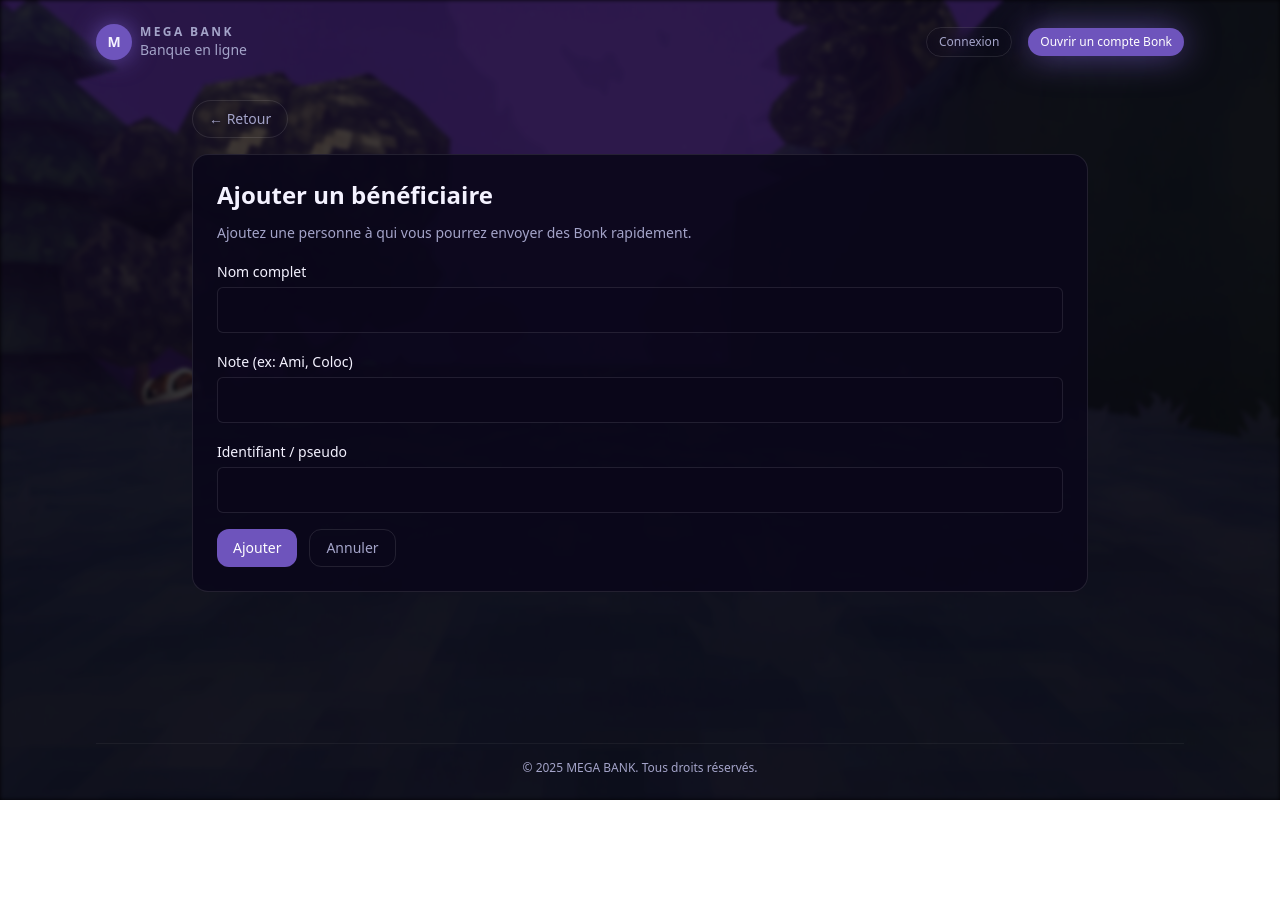
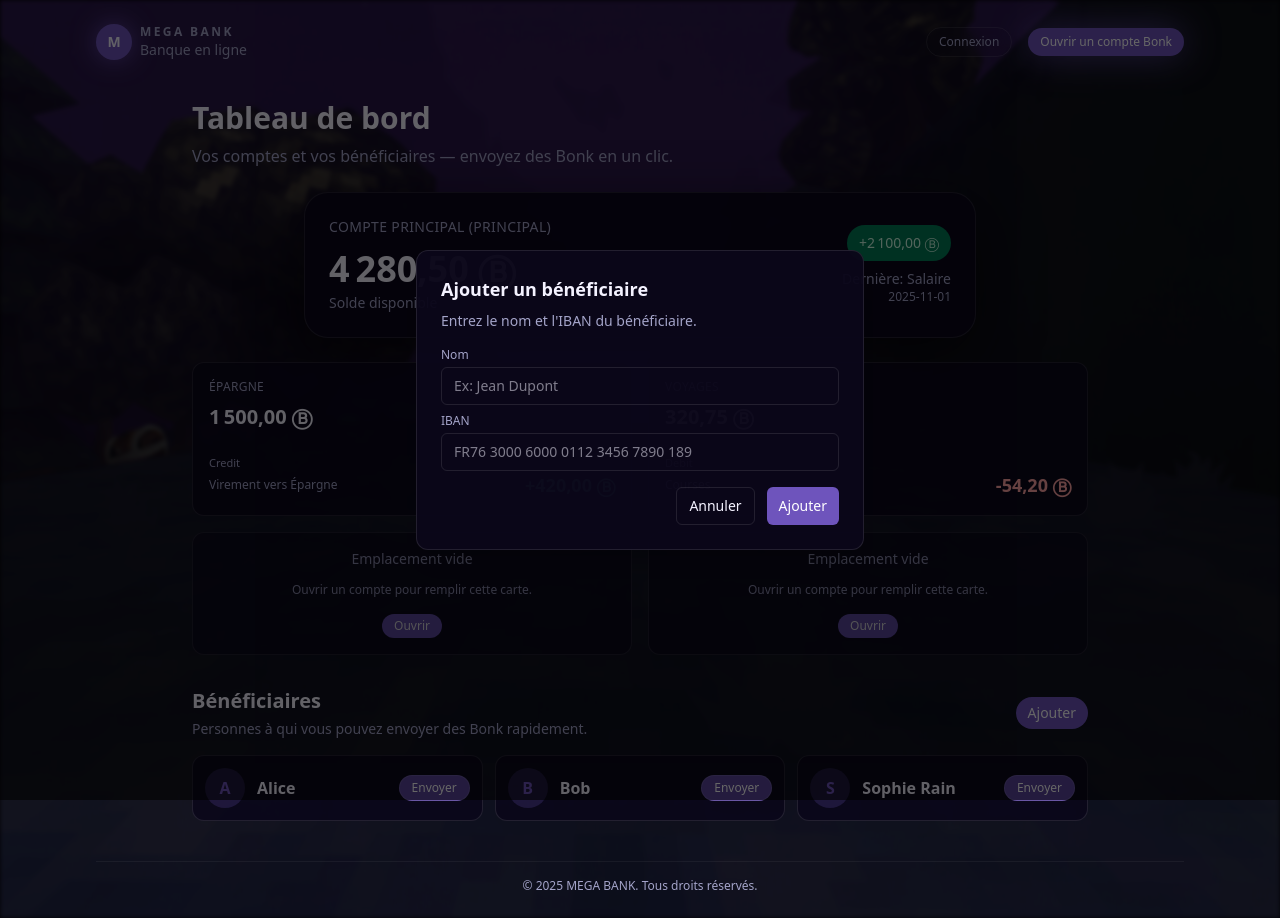
Before and after one commit to xhuriken/megabankreact, a React (Vite) app: page /dashboard in a window 1280 px wide. Both pictures are taken after a click on the button "Ajouter". Before the commit the page ends 800 px from the top, so only its background shows below. Built offline with nearby package versions, Linux system fonts and the light colour scheme.

Commit message:
modif for beneficiary

```diff
--- a/src/pages/AddBeneficiary.jsx
+++ /dev/null
@@ -1,49 +0,0 @@
-import React, { useState } from "react";
-
-export default function AddBeneficiary({ onBack, onAdd }) {
-  const [name, setName] = useState("");
-  const [note, setNote] = useState("");
-  const [handle, setHandle] = useState("");
-
-  function handleSubmit(e) {
-    e.preventDefault();
-    if (!name.trim() || !handle.trim()) return;
-    const newBeneficiary = { id: `b-${Date.now()}`, name: name.trim(), note: note.trim(), handle: handle.trim() };
-    onAdd?.(newBeneficiary);
-  }
-
-  return (
-    <section className="mx-auto max-w-4xl">
-      <button onClick={onBack} className="mb-4 rounded-full border border-white/10 px-4 py-2 text-sm text-text-muted hover:text-text">
-        ← Retour
-      </button>
-
-      <div className="rounded-2xl border border-white/10 bg-surface/90 p-6">
-        <h1 className="text-2xl font-semibold mb-3">Ajouter un bénéficiaire</h1>
-        <p className="text-sm text-text-muted mb-4">Ajoutez une personne à qui vous pourrez envoyer des Bonk rapidement.</p>
-
-        <form onSubmit={handleSubmit} className="space-y-4">
-          <div>
-            <label className="text-sm">Nom complet</label>
-            <input value={name} onChange={(e) => setName(e.target.value)} className="mt-1 w-full rounded-md bg-surface/40 border border-white/10 p-3 text-sm outline-none" />
-          </div>
-
-          <div>
-            <label className="text-sm">Note (ex: Ami, Coloc)</label>
-            <input value={note} onChange={(e) => setNote(e.target.value)} className="mt-1 w-full rounded-md bg-surface/40 border border-white/10 p-3 text-sm outline-none" />
-          </div>
-
-          <div>
-            <label className="text-sm">Identifiant / pseudo</label>
-            <input value={handle} onChange={(e) => setHandle(e.target.value)} className="mt-1 w-full rounded-md bg-surface/40 border border-white/10 p-3 text-sm outline-none" />
-          </div>
-
-          <div className="flex gap-3">
-            <button type="submit" className="rounded-xl bg-primary px-4 py-2 text-sm text-white">Ajouter</button>
-            <button type="button" onClick={onBack} className="rounded-xl border border-white/10 px-4 py-2 text-sm text-text-muted">Annuler</button>
-          </div>
-        </form>
-      </div>
-    </section>
-  );
-}
--- a/src/pages/Dashboard.jsx
+++ b/src/pages/Dashboard.jsx
@@ -1,6 +1,5 @@
 import React, { useState } from "react";
 import Account from "./Account";
-import AddBeneficiary from "./AddBeneficiary";
 
 // Sample mock data for demo. Replace with real data (props / API) as needed.
 const sampleAccounts = [
@@ -39,24 +38,15 @@ export default function Dashboard({ accounts = sampleAccounts, beneficiaries = s
   const [isAddingBeneficiary, setIsAddingBeneficiary] = useState(false);
   const [accountsState, setAccountsState] = useState(accounts);
   const [beneficiariesState, setBeneficiariesState] = useState(beneficiaries);
+  const [newName, setNewName] = useState("");
+  const [newIban, setNewIban] = useState("");
 
   // If an account is selected, show the account detail page
   if (selectedAccount) {
     return <Account account={selectedAccount} onBack={() => setSelectedAccount(null)} />;
   }
 
-  // If adding a beneficiary, show the add form
-  if (isAddingBeneficiary) {
-    return (
-      <AddBeneficiary
-        onBack={() => setIsAddingBeneficiary(false)}
-        onAdd={(b) => {
-          setBeneficiariesState((prev) => [b, ...prev]);
-          setIsAddingBeneficiary(false);
-        }}
-      />
-    );
-  }
+  // Modal form state and handlers are rendered inline below when `isAddingBeneficiary` is true.
 
   // ensure we show at least 1 and at most 5 accounts
   const visibleAccounts = (accountsState && accountsState.length > 0) ? accountsState.slice(0, 5) : sampleAccounts.slice(0, 1);
@@ -137,27 +127,80 @@ export default function Dashboard({ accounts = sampleAccounts, beneficiaries = s
       <div className="mt-8">
         <div className="flex items-center justify-between">
           <div>
-            <h2 className="text-xl font-semibold mb-1">Bénéficiaires / Amis</h2>
+            <h2 className="text-xl font-semibold mb-1">Bénéficiaires</h2>
             <p className="text-sm text-text-muted">Personnes à qui vous pouvez envoyer des Bonk rapidement.</p>
           </div>
           <div>
-            <button onClick={() => setIsAddingBeneficiary(true)} className="rounded-full bg-primary px-3 py-1.5 text-sm font-medium text-white shadow-[0_0_35px_rgba(110,84,188,0.7)]">Ajouter</button>
+            <button
+              onClick={() => setIsAddingBeneficiary(true)}
+              className="rounded-full bg-primary px-3 py-1.5 text-sm font-medium text-white shadow-none transform transition-all duration-150 hover:scale-105 hover:shadow-[0_0_35px_rgba(110,84,188,0.7)] hover:brightness-100"
+            >
+              Ajouter
+            </button>
           </div>
         </div>
 
         <div className="mt-4 grid gap-3 sm:grid-cols-3">
           {beneficiariesState.map((b) => (
-            <div key={b.id} className="flex items-center gap-3 rounded-xl border border-white/10 bg-surface/90 p-3">
+            <div key={b.id} className="flex items-center gap-3 rounded-xl border border-white/10 bg-surface/90 p-3 transform transition-transform duration-150 hover:scale-105">
               <div className="flex h-10 w-10 items-center justify-center rounded-full bg-primary/20 font-semibold text-primary">{b.name.charAt(0)}</div>
               <div className="flex-1">
                 <div className="font-semibold">{b.name}</div>
-                <div className="text-[12px] text-text-muted">{b.note} • <span className="text-primary">@{b.handle}</span></div>
               </div>
-              <button className="cursor-pointer rounded-full border border-white/10 bg-primary/80 px-3 py-1 text-xs text-white">Envoyer</button>
+              <button className="cursor-pointer rounded-full border border-white/10 bg-primary/80 px-3 py-1 text-xs text-white transform transition-all duration-150 hover:scale-105 hover:shadow-[0_0_35px_rgba(110,84,188,0.7)] hover:brightness-100">Envoyer</button>
             </div>
           ))}
         </div>
       </div>
+
+      {isAddingBeneficiary && (
+        <div className="fixed inset-0 z-50 flex items-center justify-center">
+          <div className="absolute inset-0 bg-black/60" onClick={() => setIsAddingBeneficiary(false)} />
+          <form
+            onSubmit={(e) => {
+              e.preventDefault();
+              const id = `b-${Date.now()}`;
+              const handle = newName ? newName.toLowerCase().replace(/\s+/g, "-") : `user-${Date.now()}`;
+              const newBenef = { id, name: newName || "Nouveau bénéficiaire", note: `IBAN: ${newIban || "-"}`, handle };
+              setBeneficiariesState((prev) => [newBenef, ...prev]);
+              setNewName("");
+              setNewIban("");
+              setIsAddingBeneficiary(false);
+            }}
+            className="relative z-10 w-full max-w-md rounded-xl border border-white/10 bg-surface/95 p-6 shadow-xl"
+          >
+            <h3 className="text-lg font-semibold mb-2">Ajouter un bénéficiaire</h3>
+            <p className="text-sm text-text-muted mb-4">Entrez le nom et l'IBAN du bénéficiaire.</p>
+
+            <label className="block text-sm mb-2">
+              <div className="text-xs text-text-muted mb-1">Nom</div>
+              <input
+                required
+                value={newName}
+                onChange={(e) => setNewName(e.target.value)}
+                className="w-full rounded-md border border-white/10 bg-transparent px-3 py-2 text-sm"
+                placeholder="Ex: Jean Dupont"
+              />
+            </label>
+
+            <label className="block text-sm mb-4">
+              <div className="text-xs text-text-muted mb-1">IBAN</div>
+              <input
+                required
+                value={newIban}
+                onChange={(e) => setNewIban(e.target.value)}
+                className="w-full rounded-md border border-white/10 bg-transparent px-3 py-2 text-sm"
+                placeholder="FR76 3000 6000 0112 3456 7890 189"
+              />
+            </label>
+
+            <div className="flex justify-end gap-3">
+              <button type="button" onClick={() => setIsAddingBeneficiary(false)} className="rounded-md px-3 py-2 text-sm border border-white/10">Annuler</button>
+              <button type="submit" className="rounded-md bg-primary px-3 py-2 text-sm text-white">Ajouter</button>
+            </div>
+          </form>
+        </div>
+      )}
     </section>
   );
 }
```
